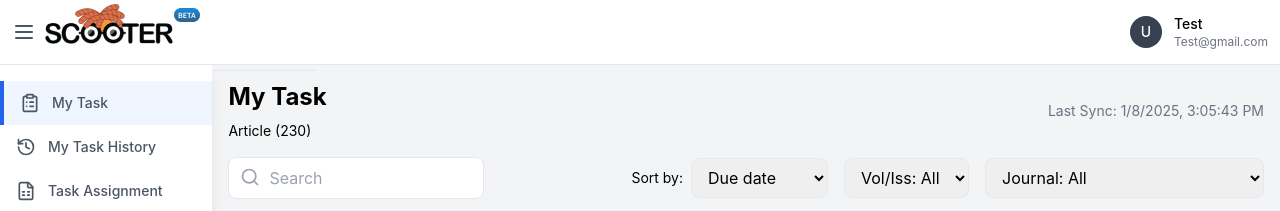
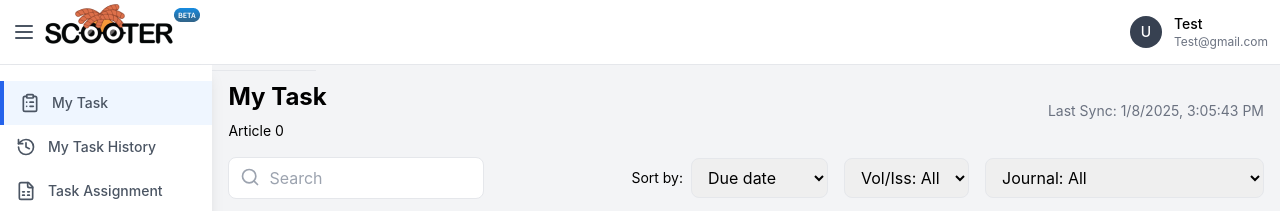
Before and after one commit to ashokSoftSuave/scooter-frontend, a React (Create React App) app: page / in a window 1280 px wide. Shown: the top 211 px of the page. Built offline with nearby package versions, Linux system fonts and the light colour scheme; no server answers.

Commit message:
feat: implement navigation in Sidebar and update article count in TaskListHeader based on localStorage

```diff
--- a/src/components/SideNavBar/sidenavbar.jsx
+++ b/src/components/SideNavBar/sidenavbar.jsx
@@ -1,11 +1,15 @@
 import React, { useState } from 'react';
 import { ClipboardList, History, FileSpreadsheet, AlertCircle, BookOpen, Settings, Menu } from 'lucide-react';
+import { useNavigate } from 'react-router-dom';
 
 export default function Sidebar({ isMenuOpen }) {
   const [activeItem, setActiveItem] = useState('my-task');
 
+  const navigate = useNavigate();
+
 
   const handleClickNavigation = (path) => {
+    navigate("/");
     setActiveItem(path);
   }
 
--- a/src/components/TaskList/TaskListHeader.jsx
+++ b/src/components/TaskList/TaskListHeader.jsx
@@ -1,12 +1,15 @@
 import React from "react";
 
 function TaskListHeader() {
+
+  const ArticleLength = localStorage.getItem('dataLength');
+
   return (
     <div className="flex flex-col md:flex-row justify-between items-start md:items-center mb-4">
       <div>
         <h1 className="text-2xl font-bold">My Task</h1>
         <div className="flex gap-4 mt-2">
-          <span className="text-sm">Article (230)</span>
+          <span className="text-sm">Article {ArticleLength || '0'}</span>
         </div>
       </div>
       <div className="text-sm text-gray-500 mt-2 md:mt-0">
--- a/src/components/TaskList/TaskListTable.jsx
+++ b/src/components/TaskList/TaskListTable.jsx
@@ -57,6 +57,7 @@ function TaskListTable({ searchQuery, filters }) {
         })
         .then((response) => {
           setData(response.data);
+          localStorage.setItem("dataLength", response.data.length);
         })
         .catch((error) => {
           if (error?.response?.status === 400) {
```
